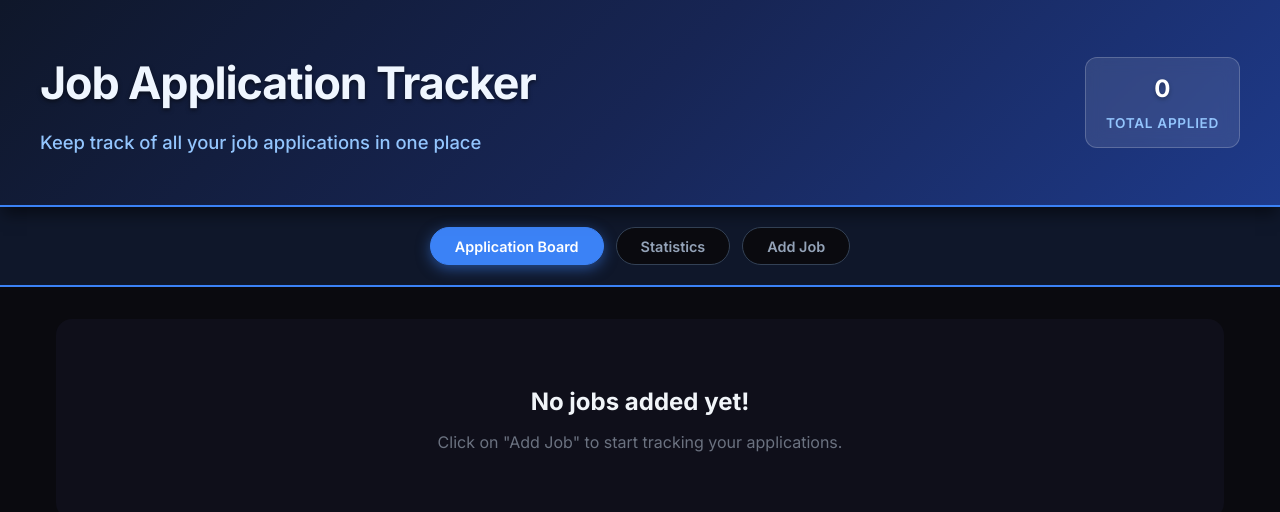
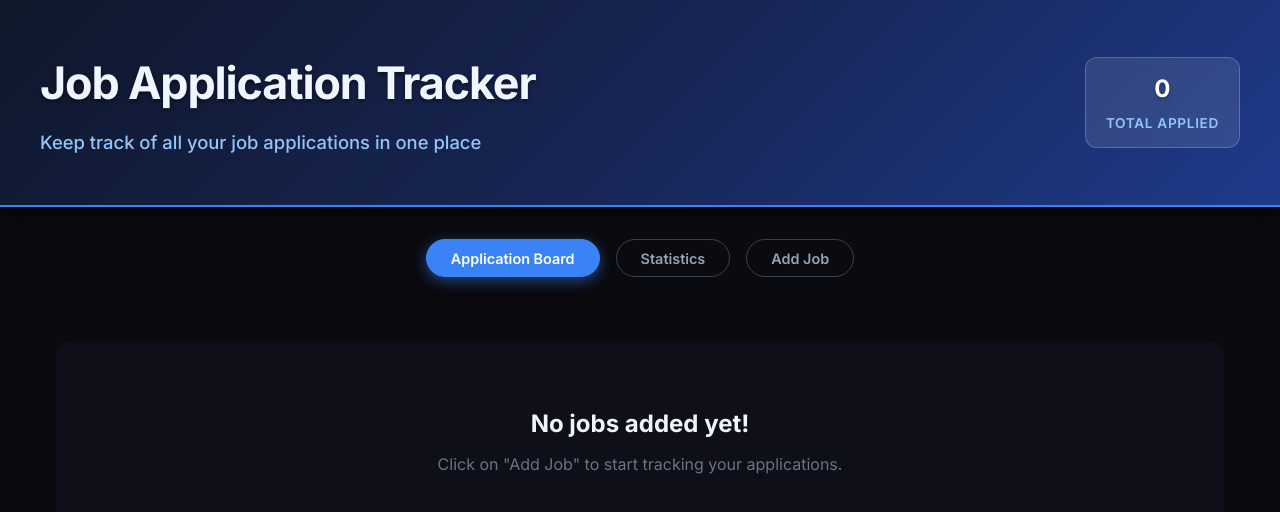
Before and after one commit to yats0x7/HirePath, a React (Vite) app: page / in a window 1280 px wide. Shown: the top 512 px of the page. Built offline with nearby package versions, Linux system fonts and the light colour scheme.

Commit message:
improve header

```diff
--- a/src/App.css
+++ b/src/App.css
@@ -92,10 +92,10 @@ body {
 .nav-tabs {
   display: flex;
   justify-content: center;
-  gap: 0.75rem;
-  padding: 1.25rem 1rem;
-  background: #0f172a;
-  border-bottom: 2px solid #3b82f6;
+  gap: 1rem;
+  padding: 2rem 1rem;
+  background: transparent;
+  border-bottom: none;
 }
 
 .tab-btn {
```
